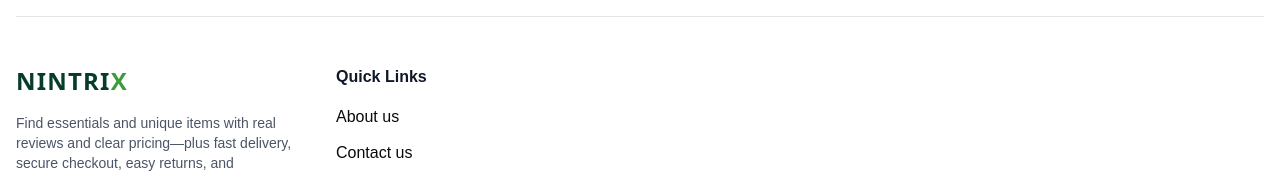
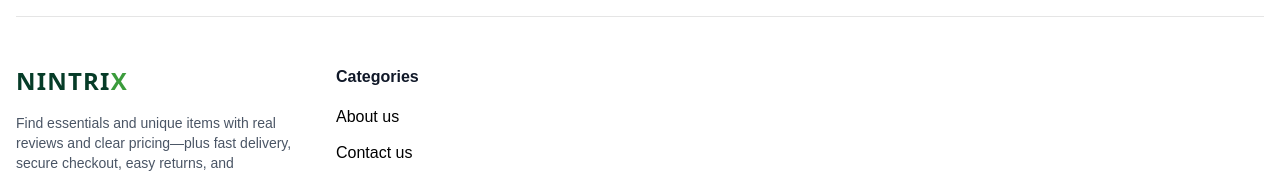
Before and after one commit to Roshen-Perera/nintrix-app, a Next.js app: page / in a window 1280 px wide. Shown: the part 393-566 px from the top of the page. Built offline with nearby package versions, Linux system fonts and the light colour scheme; no server answers.

Commit message:
style: update SubTitle in Footer from 'Quick Links' to 'Categories' for better clarity

```diff
--- a/components/Footer.tsx
+++ b/components/Footer.tsx
@@ -27,11 +27,17 @@ const Footer = () => {
             />
           </div>
           <div>
-            <SubTitle>Quick Links</SubTitle>
+            <SubTitle>Categories</SubTitle>
             <ul className="space-y-3 mt-4">
               {quickLinksData?.map((item) => (
                 <li key={item?.title}>
-                  <Link href={item?.href}>{item?.title}</Link>
+                  <Link
+                    href={item?.href}
+                    className="text-black
+                  "
+                  >
+                    {item?.title}
+                  </Link>
                 </li>
               ))}
             </ul>
```
